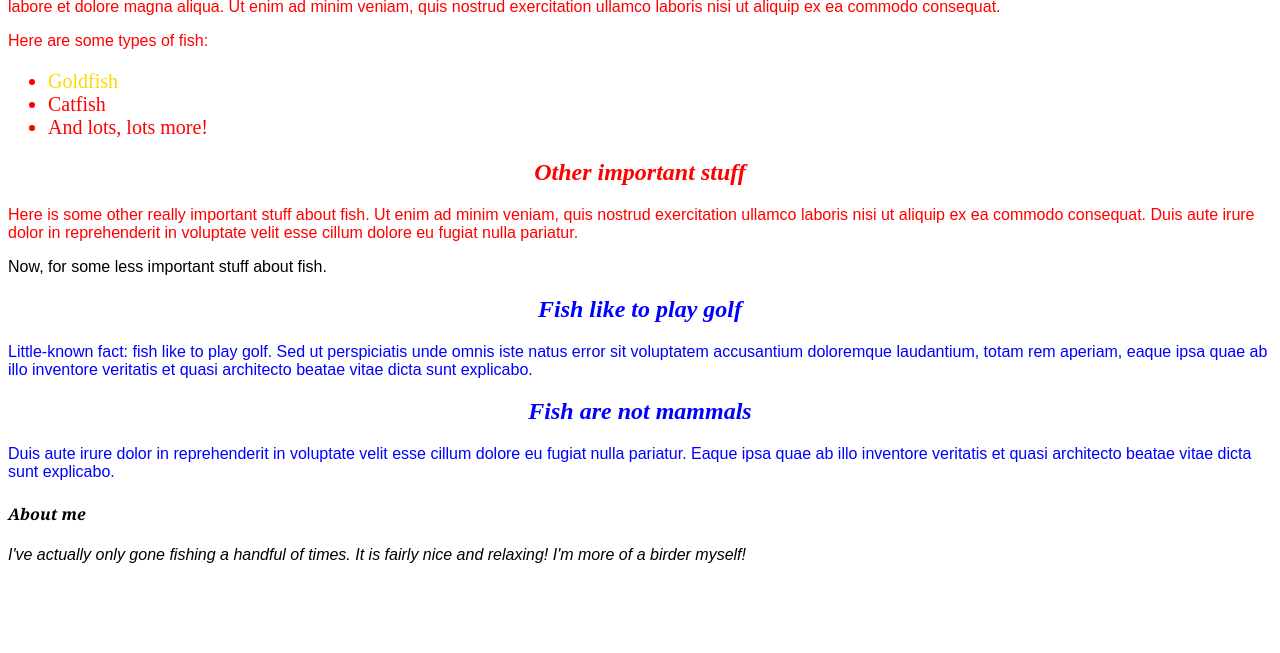
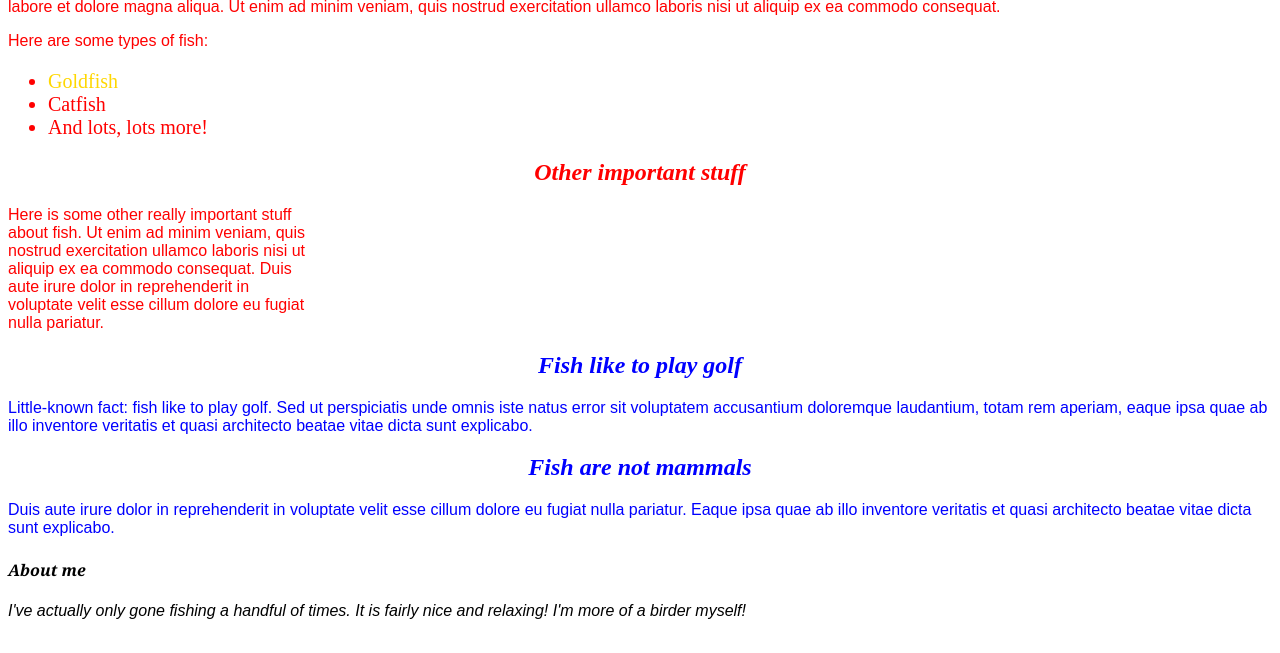
Before and after one commit to nkososik/First-Webpage, a plain HTML site: page fish.html in a window 1280 px wide. Shown: the part 147-800 px from the top of the page. Drawn offline with Linux system fonts and the light colour scheme.

Commit message:
adds a column div class and corresponding css style

```diff
--- a/css/styles.css
+++ b/css/styles.css
@@ -26,3 +26,7 @@ font-family:georgia;
 float: right;
 background-color: darkgray;
 font-size: smaller;}
+.column {width: 300px;
+font-weight: bold;
+float: none
+}
--- a/fish.html
+++ b/fish.html
@@ -19,9 +19,11 @@
         <li>And lots, lots more!</li>
       </uL>
       <h2>Other important stuff</h2>
+      <div class="column">
       <p>Here is some other really important stuff about fish. Ut enim ad minim veniam, quis nostrud exercitation ullamco laboris nisi ut aliquip ex ea commodo consequat. Duis aute irure dolor in reprehenderit in voluptate velit esse cillum dolore eu fugiat nulla pariatur.</p>
+      <p></p>
     </div>
-    <p>Now, for some less important stuff about fish.</p>
+    </div>
     <div class="unimportant">
       <h2>Fish like to play golf</h2>
       <p>Little-known fact: fish like to play golf. Sed ut perspiciatis unde omnis iste natus error sit voluptatem accusantium doloremque laudantium, totam rem aperiam, eaque ipsa quae ab illo inventore veritatis et quasi architecto beatae vitae dicta sunt explicabo.</p>
```
